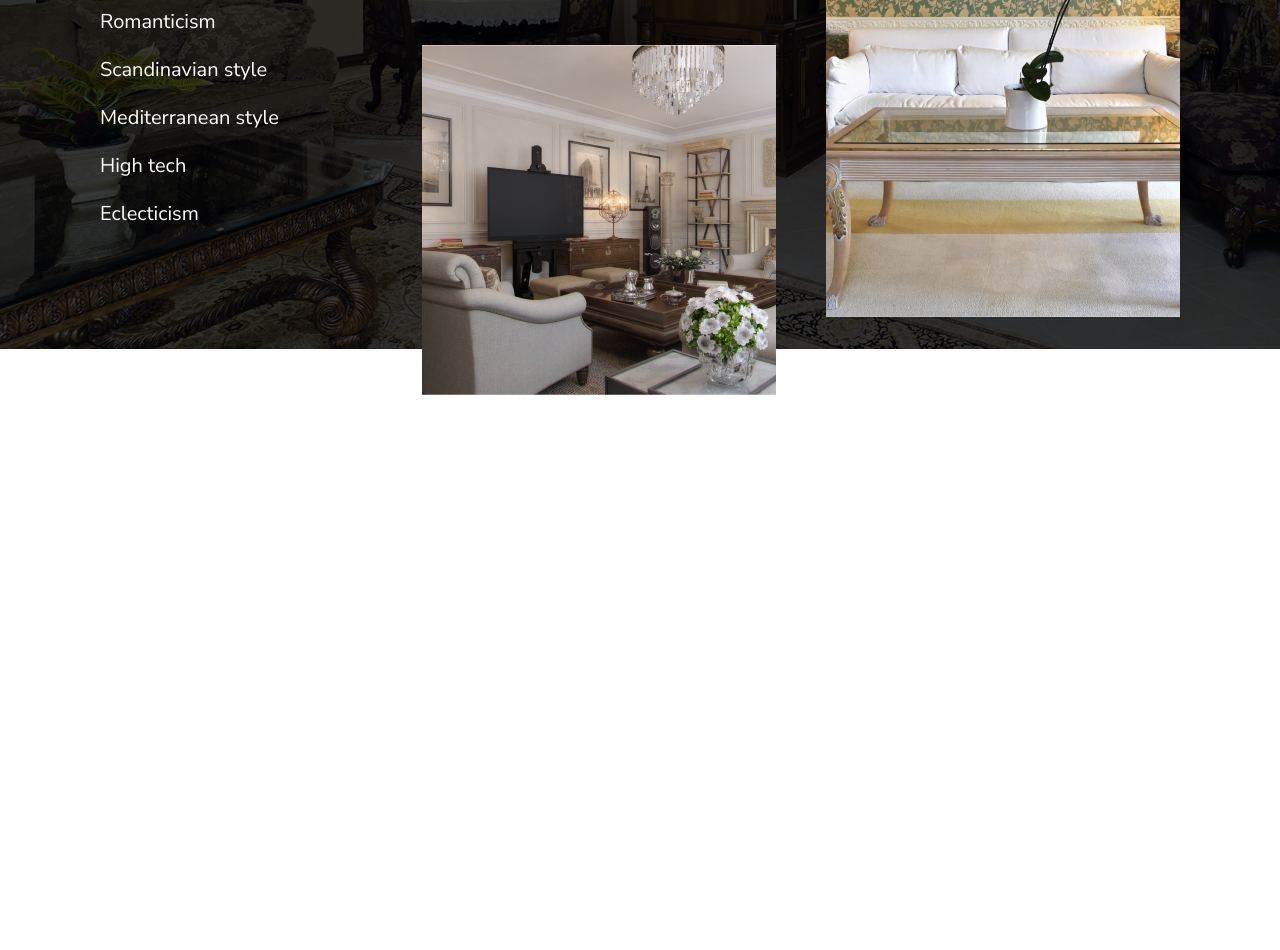
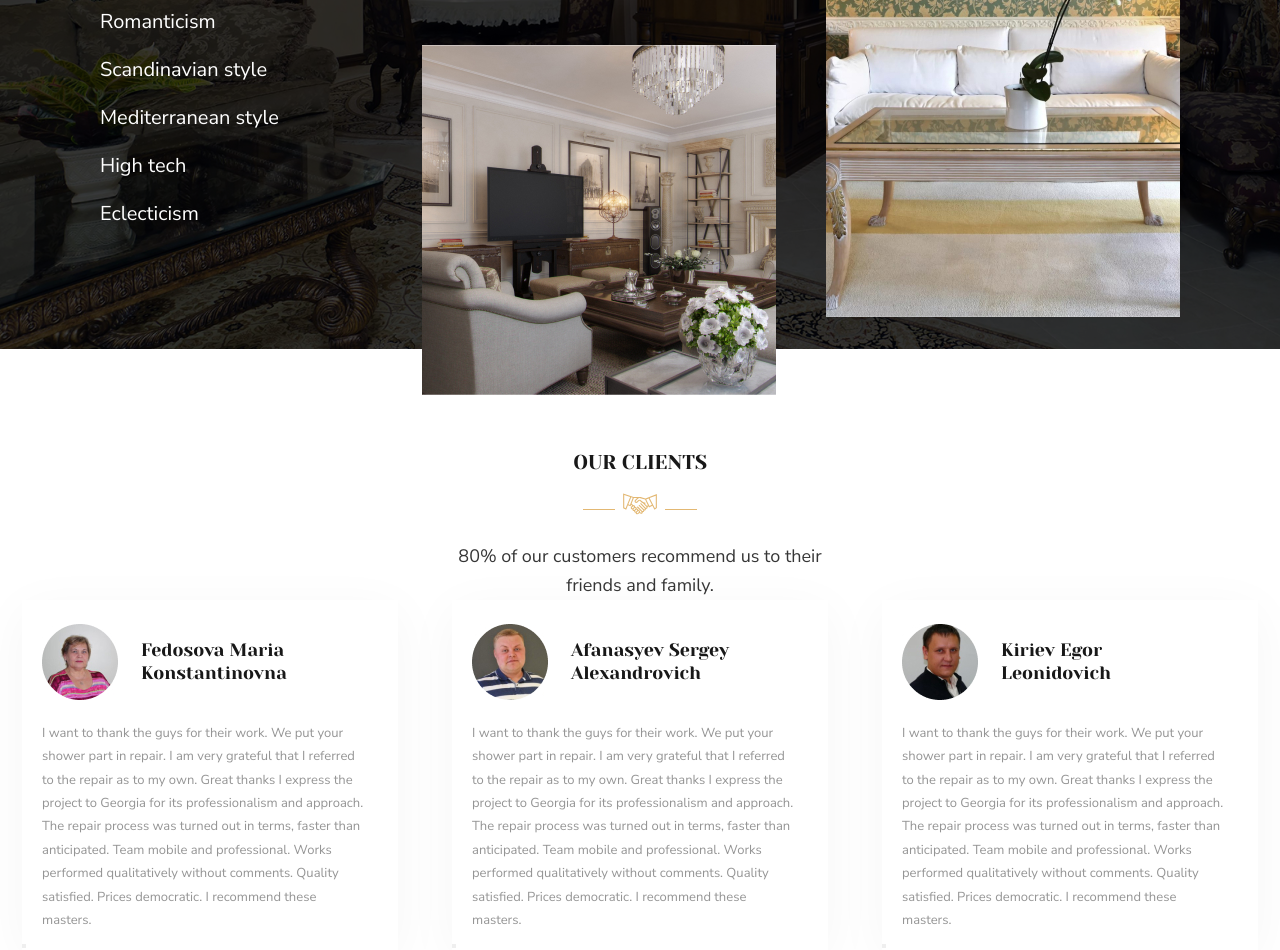
Before and after one commit to l0gOut/design_studio, a plain HTML site: page index.html in a window 1280 px wide. Shown: the part 5048-5998 px from the top of the page. Before the commit the page ends 5443 px from the top, so only its background shows below. Drawn offline with Linux system fonts and the light colour scheme.

Commit message:
add three cards

```diff
--- a/index.html
+++ b/index.html
@@ -312,7 +312,67 @@
             </div>
           </div>
         </div>
-        <div></div>
+        <div class="container-client-reviews">
+          <h1 class="reviews__title">our clients</h1>
+          <div class="client-image-contract">
+            <span></span>
+            <img src="image/contract.svg" alt="Contract image" />
+            <span></span>
+          </div>
+          <p class="client-description">
+            80% of our customers recommend us to their friends and family.
+          </p>
+          <div class="client-card-container">
+            <div class="client-card">
+              <div>
+                <img src="image/client-third.jpg" alt="Client image" />
+                <h1>Fedosova Maria Konstantinovna</h1>
+              </div>
+              <p>
+                I want to thank the guys for their work. We put your shower part
+                in repair. I am very grateful that I referred to the repair as
+                to my own. Great thanks I express the project to Georgia for its
+                professionalism and approach. The repair process was turned out
+                in terms, faster than anticipated. Team mobile and professional.
+                Works performed qualitatively without comments. Quality
+                satisfied. Prices democratic. I recommend these masters.
+              </p>
+              <button></button>
+            </div>
+            <div class="client-card">
+              <div>
+                <img src="image/client-second.jpg" alt="Client image" />
+                <h1>Afanasyev Sergey Alexandrovich</h1>
+              </div>
+              <p>
+                I want to thank the guys for their work. We put your shower part
+                in repair. I am very grateful that I referred to the repair as
+                to my own. Great thanks I express the project to Georgia for its
+                professionalism and approach. The repair process was turned out
+                in terms, faster than anticipated. Team mobile and professional.
+                Works performed qualitatively without comments. Quality
+                satisfied. Prices democratic. I recommend these masters.
+              </p>
+              <button></button>
+            </div>
+            <div class="client-card">
+              <div>
+                <img src="image/client-first.jpg" alt="Client image" />
+                <h1>Kiriev Egor Leonidovich</h1>
+              </div>
+              <p>
+                I want to thank the guys for their work. We put your shower part
+                in repair. I am very grateful that I referred to the repair as
+                to my own. Great thanks I express the project to Georgia for its
+                professionalism and approach. The repair process was turned out
+                in terms, faster than anticipated. Team mobile and professional.
+                Works performed qualitatively without comments. Quality
+                satisfied. Prices democratic. I recommend these masters.
+              </p>
+              <button></button>
+            </div>
+          </div>
+        </div>
       </div>
     </div>
   </body>
--- a/style.css
+++ b/style.css
@@ -825,3 +825,91 @@
 .container-examples-image div:last-child {
     margin-bottom: 150px;
 }
+
+.container-client-reviews {
+    display: flex;
+    flex-direction: column;
+    align-items: center;
+    margin-top: 100px;
+}
+
+.reviews__title {
+    font-family: 'Yeseva One', sans-serif;
+    font-style: normal;
+    font-weight: 400;
+    font-size: 20px;
+    line-height: 28px;
+    text-transform: uppercase;
+    color: #181818;
+}
+
+.client-image-contract {
+    display: flex;
+    align-items: center;
+}
+
+.client-image-contract span {
+    height: 1px;
+    width: 32px;
+    background-color: var(--golden-text-color);
+}
+
+.client-image-contract img {
+    margin: 16px 8px 27px 8px;
+}
+
+.client-description {
+    font-family: 'Nunito Sans';
+    font-style: normal;
+    font-weight: 400;
+    font-size: 18px;
+    line-height: 29px;
+    text-align: center;
+    color: #363636;
+    width: 400px;
+}
+
+.client-card-container {
+    display: flex;
+    justify-content: center;
+    column-gap: 54px;
+}
+
+.client-card {
+    width: 376px;
+    box-shadow: 0px 10px 50px rgba(0, 0, 0, 0.04);
+}
+
+.client-card p,
+.client-card div {
+    margin-left: 20px;
+}
+
+.client-card div {
+    margin-top: 24px;
+    display: flex;
+    align-items: center;
+}
+
+.client-card div h1 {
+    font-family: 'Yeseva One', sans-serif;
+    font-style: normal;
+    font-weight: 400;
+    font-size: 18px;
+    line-height: 23px;
+    color: #181818;
+    width: 200px;
+    margin-left: 23px;
+
+}
+
+.client-card p {
+    margin-top: 22px;
+    font-family: 'Nunito Sans';
+    font-style: normal;
+    font-weight: 400;
+    font-size: 13px;
+    line-height: 180%;
+    color: #959595;
+    margin-right: 32px;
+}
```
Also changed, not shown: image/client-first.jpg (added), image/client-second.jpg (added), image/client-third.jpg (added).
